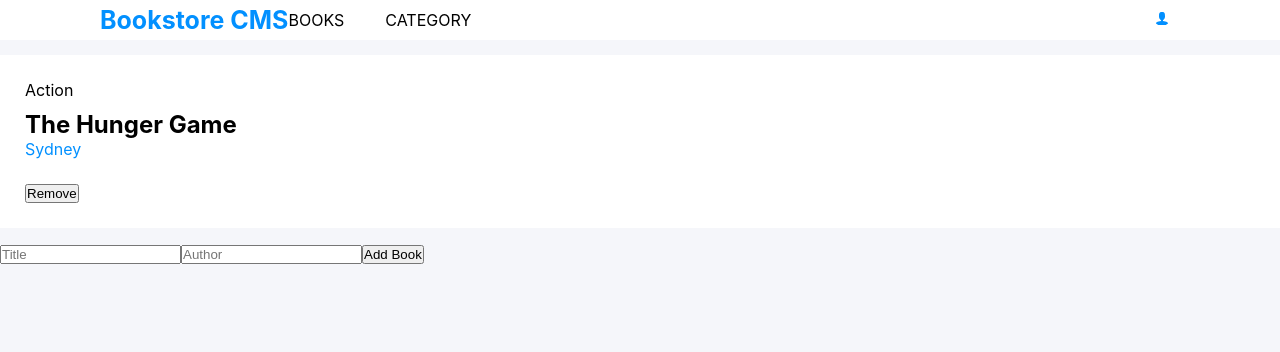
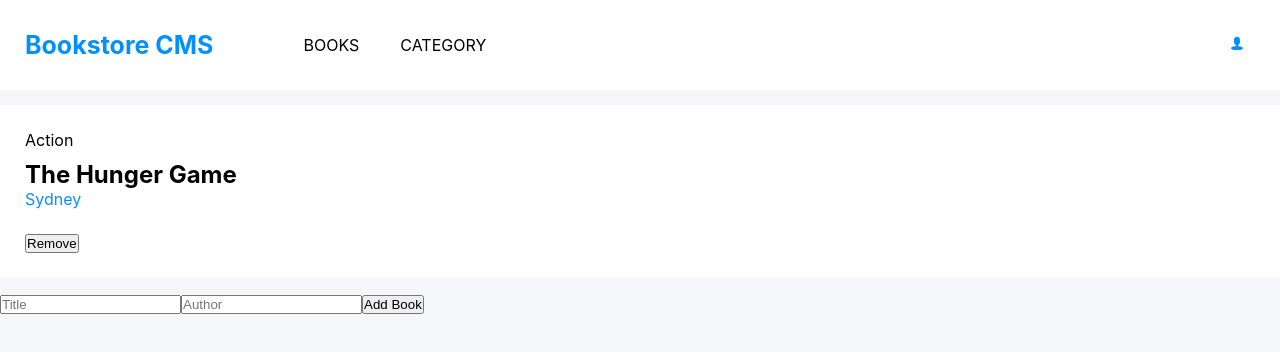
Before and after one commit to hansderly/bookstore, a React (Create React App) app: page /books in a window 1280 px wide. Shown: the top 352 px of the page. Built offline with nearby package versions, Linux system fonts and the light colour scheme; the HTML template or start-up script is replaced by a standard one.

Commit message:
fix navbar padding

```diff
--- a/src/components/Navbar/Navbar.module.css
+++ b/src/components/Navbar/Navbar.module.css
@@ -2,7 +2,7 @@
   display: flex;
   justify-content: space-between;
   align-items: center;
-  padding: 0 100px;
+  padding: 25px 25px;
   background-color: var(--clr-white);
   border-bottom: 2px solid  var(--clr-lightgray);
 }
@@ -16,6 +16,10 @@
   color: var(--clr-primary);
   font-size: 25px;
   font-weight: 700;
+}
+
+.navbar {
+  margin-left: 90px;
 }
 
 .navbar > ul {
```
